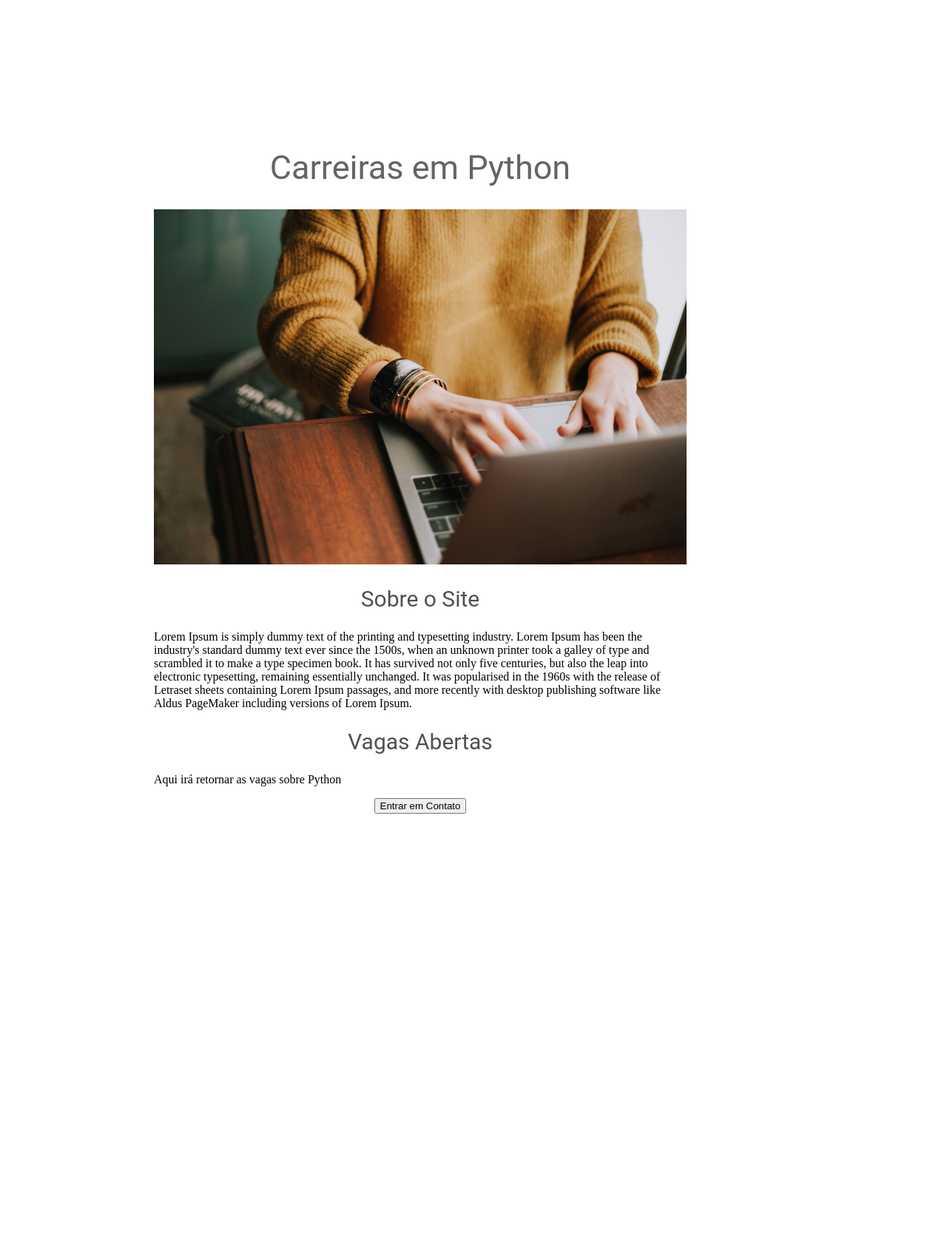
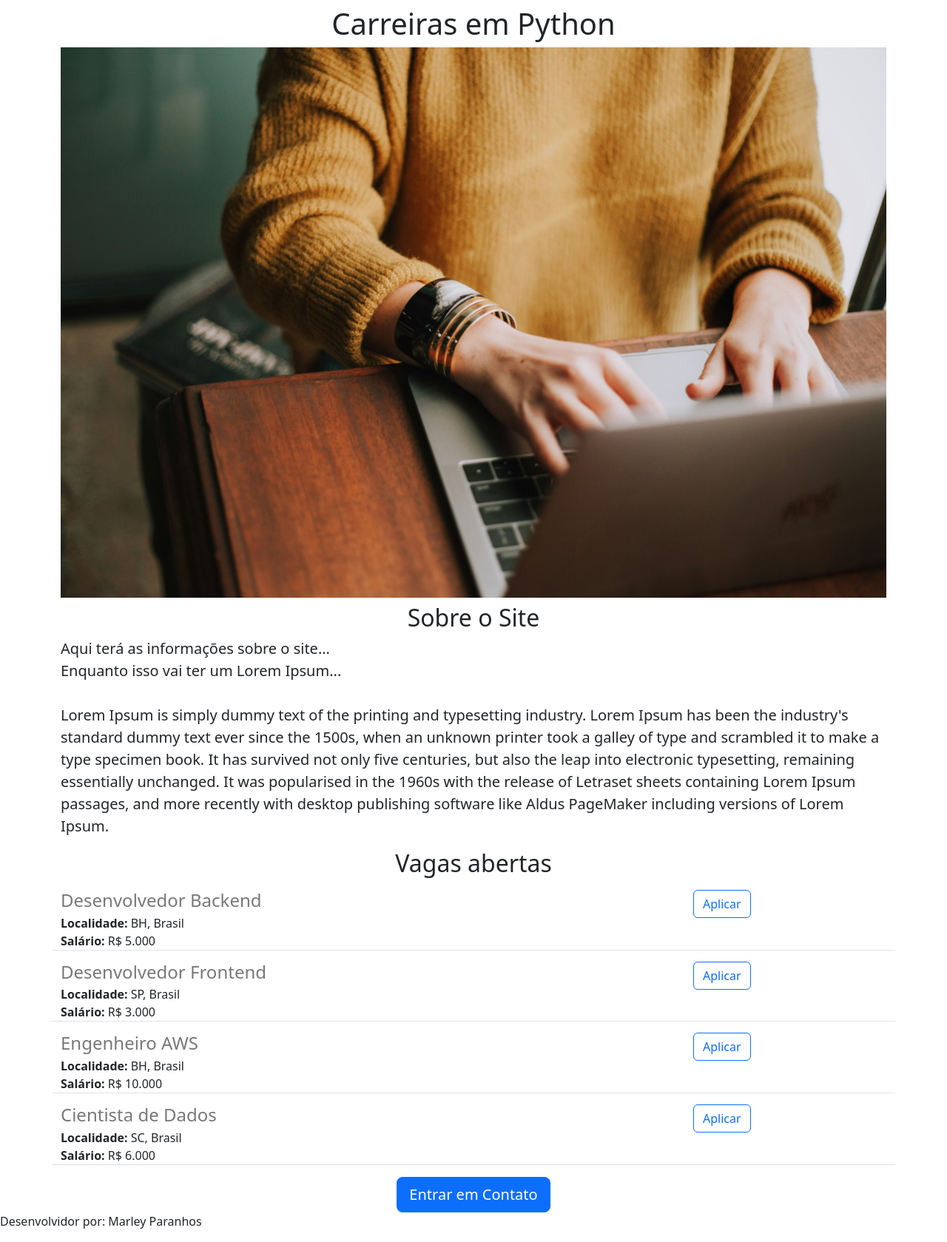
Before and after one commit to marley-paranhos/python_carreiras, a Flask app: page / in a window 1280 px wide. Shown: the whole page at 74% size. Before the commit the page ends 1100 px from the top, so only its background shows below. Run offline with Flask 3, Linux system fonts and the light colour scheme.

Commit message:
Adicionando lista de vagas e endpoint

```diff
--- a/app.py
+++ b/app.py
@@ -1,11 +1,46 @@
-from flask import Flask, render_template
+from flask import Flask, render_template, jsonify
 
 app = Flask(__name__)
+
+vagas = [
+    {
+        'id': 1,
+        'titulo': 'Desenvolvedor Backend',
+        'localidade': 'BH, Brasil',
+        'salario': 'R$ 5.000'
+    },
+
+    {
+        'id': 2,
+        'titulo': 'Desenvolvedor Frontend',
+        'localidade': 'SP, Brasil',
+        'salario': 'R$ 3.000'
+    },
+
+    {
+        'id': 3,
+        'titulo': 'Engenheiro AWS',
+        'localidade': 'BH, Brasil',
+        'salario': 'R$ 10.000'
+    },
+
+    {
+        'id': 4,
+        'titulo': 'Cientista de Dados',
+        'localidade': 'SC, Brasil',
+        'salario': 'R$ 6.000'
+    }
+]
 
 
 @app.route('/')
 def hello_world():
-    return render_template('home.html')
+    return render_template('home.html', vagas=vagas)
+
+
+@app.route('/vagas')
+def lista_vagas():
+    return jsonify(vagas)
 
 
 if __name__ == '__main__':
--- a/templates/home.html
+++ b/templates/home.html
@@ -1,25 +1,39 @@
 <!DOCTYPE html>
-<html lang="pt-br">
+<html lang="en">
   <head>
-  <meta charset="UTF-8">
-  <meta http-equiv="X-UA-Compatible" content="IE=edge">
+    <meta charset="utf-8">
+    <meta http-equiv="X-UA-Compatible" content="IE=Edge">
     <meta name="viewport" content="width=device-width, initial-scale=1.0">
-  <title>Home Page</title>
-  <link rel="stylesheet" href="{{url_for('static', filename='estilo.css')}}"}}">
+    <title>HomePage</title>
+    <link rel="stylesheet" href="https://cdn.jsdelivr.net/npm/bootstrap@5.2.3/dist/css/bootstrap.min.css" integrity="sha384-rbsA2VBKQhggwzxH7pPCaAqO46MgnOM80zW1RWuH61DGLwZJEdK2Kadq2F9CUG65" crossorigin="anonymous">
   </head>
   <body>
-  <div id="container">
-    <h1>Carreiras em Python</h1>
-    <img id="banner" src="{{url_for('static', filename='carreira.jpg')}}" alt="carreiras">
-    <h2>Sobre o Site</h2>
-    <p>
+    <div class="container">
+       <h1 class="text-center mt-2 mb-2">Carreiras em Python</h1>
+    <img class="img-fluid" src="{{url_for('static', filename='carreira.jpg')}}"/>
+    <h2 class="text-center mt-2">Sobre o Site</h2>
+    <p class="lead">
+      Aqui terá as informações sobre o site...
+      <br>
+      Enquanto isso vai ter um Lorem Ipsum...
+      <br>
+      <br>
       Lorem Ipsum is simply dummy text of the printing and typesetting industry. Lorem Ipsum has been the industry's standard dummy text ever since the 1500s, when an unknown printer took a galley of type and scrambled it to make a type specimen book. It has survived not only five centuries, but also the leap into electronic typesetting, remaining essentially unchanged. It was popularised in the 1960s with the release of Letraset sheets containing Lorem Ipsum passages, and more recently with desktop publishing software like Aldus PageMaker including versions of Lorem Ipsum.
     </p>
-    <h2>Vagas Abertas</h2>
-    <p>Aqui irá retornar as vagas sobre Python</p>
-    <div style="text-align: center">
-      <button>Entrar em Contato</button>
+    <h2 class="text-center">Vagas abertas</h2>
+    <p>
+      {% for vaga in vagas %}
+        {% include 'includes/vagas_item.html' %}
+      {% endfor %}
+    </p>
+    <div class="text-center">
+      <button class="btn btn-primary btn-lg">Entrar em Contato</button>
     </div>
     </div>
   </body>
+  <footer>
+    <p>
+      Desenvolvidor por: Marley Paranhos
+    </p>
+  </footer>
 </html>
--- /dev/null
+++ b/templates/includes/vagas_item.html
@@ -0,0 +1,19 @@
+<div class="row border-bottom" style="margin-bottom:15px;">
+  <div class="col-9">
+      <h4 style="color: rgb(120, 120, 120); margin-bottom: 4px;">
+      {{ vaga.titulo }}
+    </h4>
+    <div>
+      <strong>Localidade:</strong>
+      {{ vaga.localidade }}
+    </div>
+    <div>
+      <strong>Salário:</strong>
+      {{ vaga.salario }}
+    </div>
+  </div>
+  <div class="col-3">
+      <button type="button" class="btn btn-outline-primary">Aplicar</button>
+
+  </div>
+</div>
```
Lines whose indentation alone changed are shown as unchanged.
